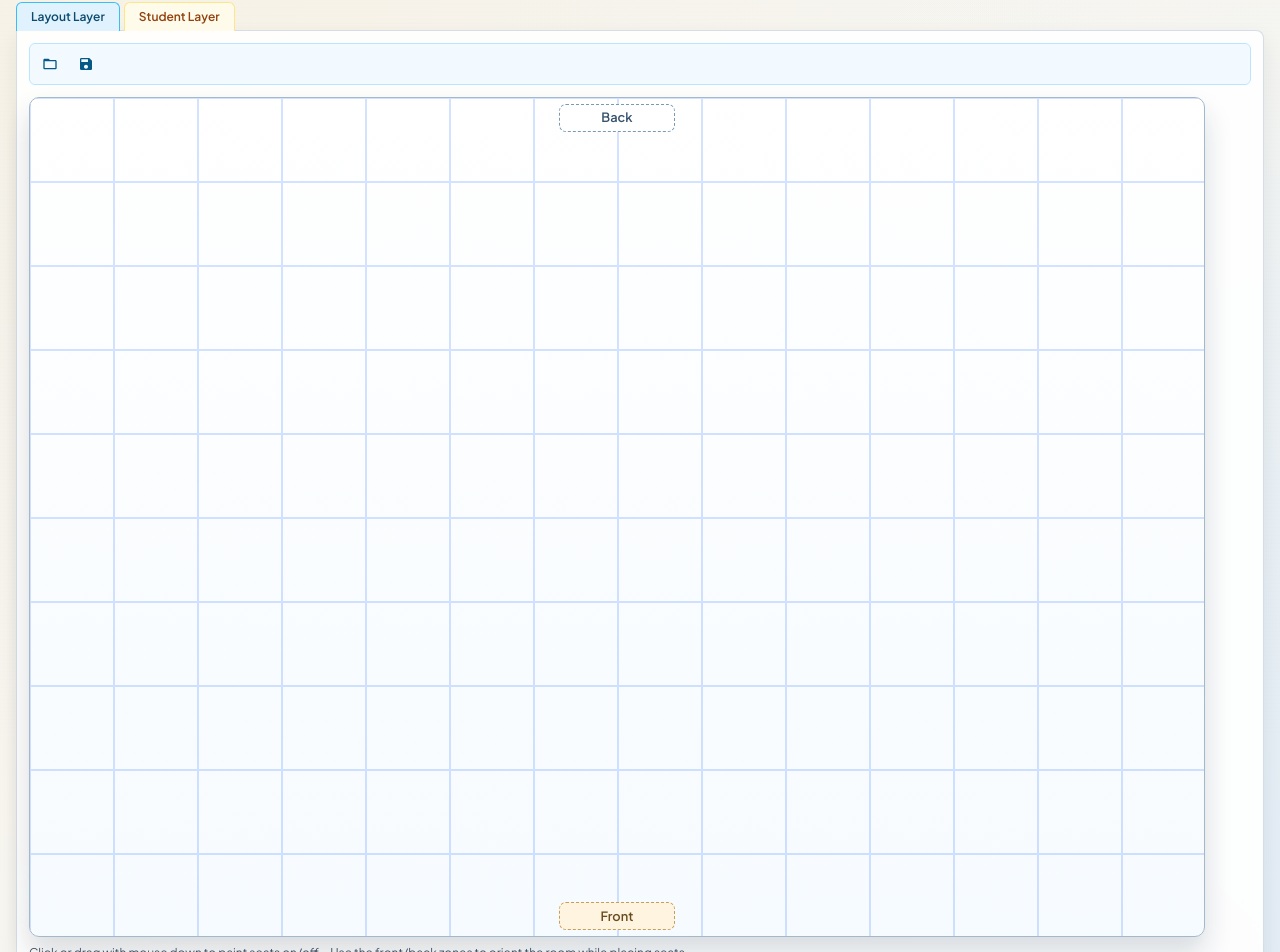
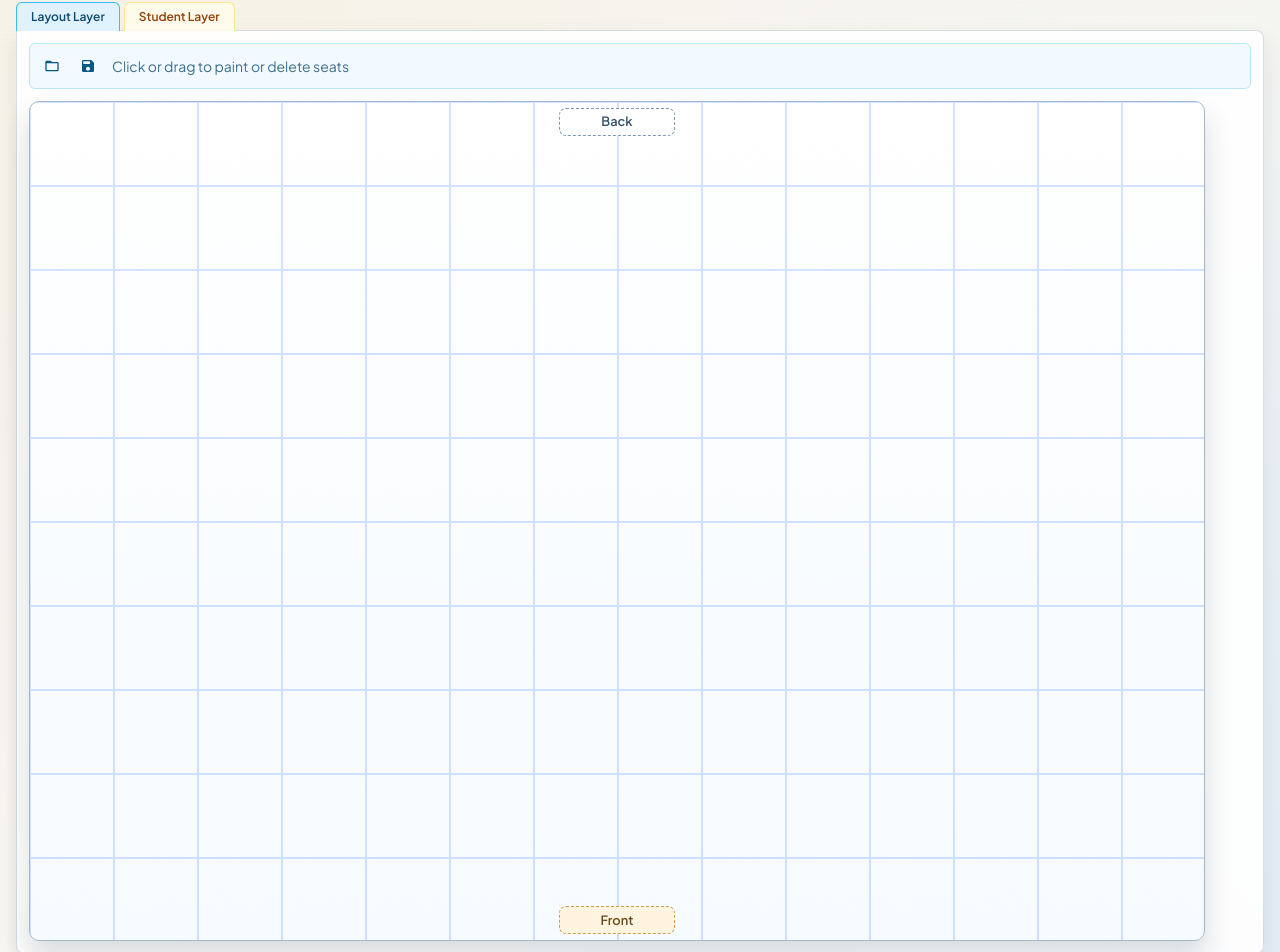
Before and after one commit to Peaj/DeskGrid, a React (Vite) app: page / in a window 1280 px wide. Shown: the part 68-1020 px from the top of the page. Built offline with nearby package versions, Linux system fonts and the light colour scheme.

Commit message:
Move hints into toolbar

```diff
--- a/src/App.tsx
+++ b/src/App.tsx
@@ -91,6 +91,10 @@ export default function App() {
       onClick: exportRosterFile,
     },
   ];
+  const toolbarHelperText =
+    activeLayer === 'layout'
+      ? 'Click or drag to paint or delete seats'
+      : 'Drag students between bench and seats, to another student (pair rule), or to front/back anchors';
 
   return (
     <div className="relative isolate min-h-screen p-3 md:p-4">
@@ -127,6 +131,7 @@ export default function App() {
           <Toolbar
             ariaLabel={activeLayer === 'layout' ? 'Layout toolbar' : 'Student toolbar'}
             actions={activeLayer === 'layout' ? layoutToolbarActions : studentToolbarActions}
+            helperText={toolbarHelperText}
           />
 
           <main
--- a/src/components/GridCanvas.tsx
+++ b/src/components/GridCanvas.tsx
@@ -579,19 +579,6 @@ export function GridCanvas({
           })}
         </div>
 
-        <div className="mt-2 flex flex-wrap gap-2 text-xs text-slate-600">
-          {activeLayer === 'layout' ? (
-            <>
-              <span>Click or drag with mouse down to paint seats on/off.</span>
-              <span>Use the front/back zones to orient the room while placing seats.</span>
-            </>
-          ) : (
-            <>
-              <span>Base seats are locked in this layer.</span>
-              <span>Drag students between bench and seats, to another student (pair rule), or to front/back anchors.</span>
-            </>
-          )}
-        </div>
       </div>
 
       {pendingPair && pendingPairPosition &&
--- a/src/components/Toolbar.tsx
+++ b/src/components/Toolbar.tsx
@@ -11,11 +11,13 @@ export interface ToolbarAction {
 interface ToolbarProps {
   ariaLabel: string;
   actions: ToolbarAction[];
+  helperText?: string;
 }
 
-export function Toolbar({ ariaLabel, actions }: ToolbarProps) {
+export function Toolbar({ ariaLabel, actions, helperText }: ToolbarProps) {
   return (
     <div className="toolbar" role="toolbar" aria-label={ariaLabel}>
+      <div className="toolbar-actions">
         {actions.map((action) => (
           <button
             key={action.id}
@@ -29,5 +31,7 @@ export function Toolbar({ ariaLabel, actions }: ToolbarProps) {
           </button>
         ))}
       </div>
+      {helperText ? <p className="toolbar-helper">{helperText}</p> : null}
+    </div>
   );
 }
--- a/src/style.css
+++ b/src/style.css
@@ -267,7 +267,15 @@
   }
 
   .toolbar {
-    @apply flex items-center gap-1 rounded-md border border-slate-200 bg-slate-100/80 p-1;
+    @apply flex flex-wrap items-center gap-2 rounded-md border border-slate-200 bg-slate-100/80 p-1.5;
+  }
+
+  .toolbar-actions {
+    @apply flex items-center gap-1;
+  }
+
+  .toolbar-helper {
+    @apply min-w-0 flex-1 text-sm leading-5 text-slate-600;
   }
 
   .toolbar-icon-btn {
@@ -318,6 +326,10 @@
     @apply border-sky-300 bg-white text-sky-900;
   }
 
+  .mode-layout .toolbar-helper {
+    @apply text-sky-900/80;
+  }
+
   .mode-student .toolbar {
     @apply border-amber-200 bg-amber-50/80;
   }
@@ -328,6 +340,10 @@
 
   .mode-student .toolbar-icon-btn:hover {
     @apply border-amber-300 bg-white text-amber-900;
+  }
+
+  .mode-student .toolbar-helper {
+    @apply text-amber-900/80;
   }
 
   .panel-header {
```
Lines whose indentation alone changed are shown as unchanged.
